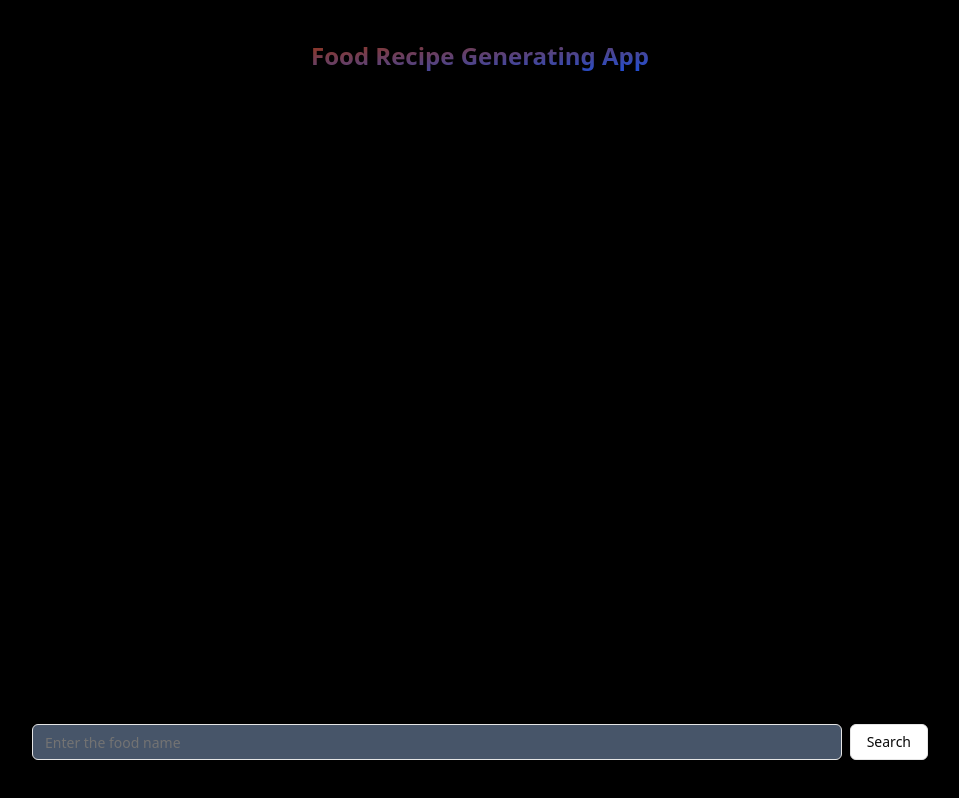
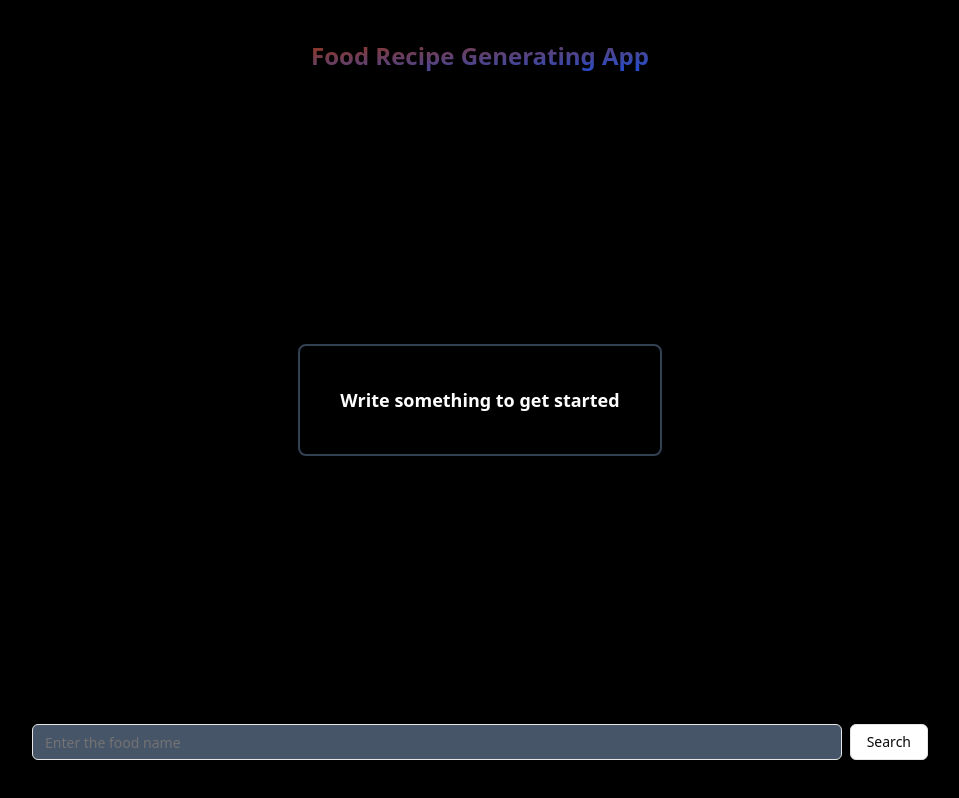
Before and after one commit to SoumyadeepOSD/file-converter, a React (Vite) app: page / in a window 1280 px wide. Shown: the whole page, without its empty margins (160-1119 px from the left). Built offline with nearby package versions, Linux system fonts and the light colour scheme.

Commit message:
default text added

```diff
--- a/src/App.tsx
+++ b/src/App.tsx
@@ -53,10 +53,16 @@ const App = () => {
           </div>
         ))
         }
-        {loading&&(<div className="flex flex-col items-center justify-center gap-5">
+        {loading ? (<div className="flex flex-col items-center justify-center gap-5">
           <h1 className="text-2xl font-bold text-white animate-pulse">Generating Results</h1>
           <div className="bg-blue-600 rounded-full h-10 w-10 animate-bounce delay-5"/>
-        </div>)}
+        </div>)
+        :
+        (
+          <div className="border-2 border-slate-700 rounded-lg p-10">
+            <h1 className="text-lg font-semibold text-white">Write something to get started</h1>
+          </div>
+        )}
       </div>
       {loading && (<Skeleton className="w-[100px] h-[20px] rounded-full" />)}
       <div className="flex flex-row items-center justify-center gap-2 w-[70%] mb-10 fixed bottom-0">
```
